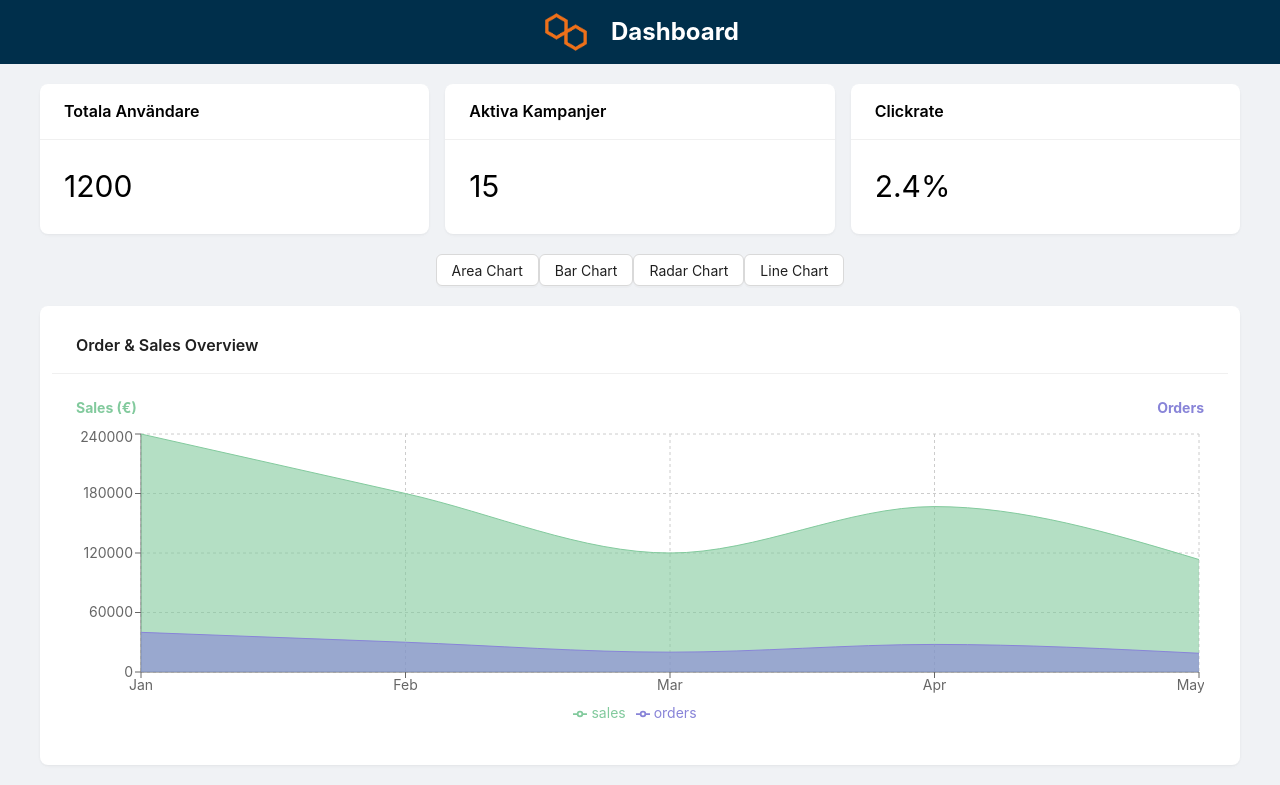
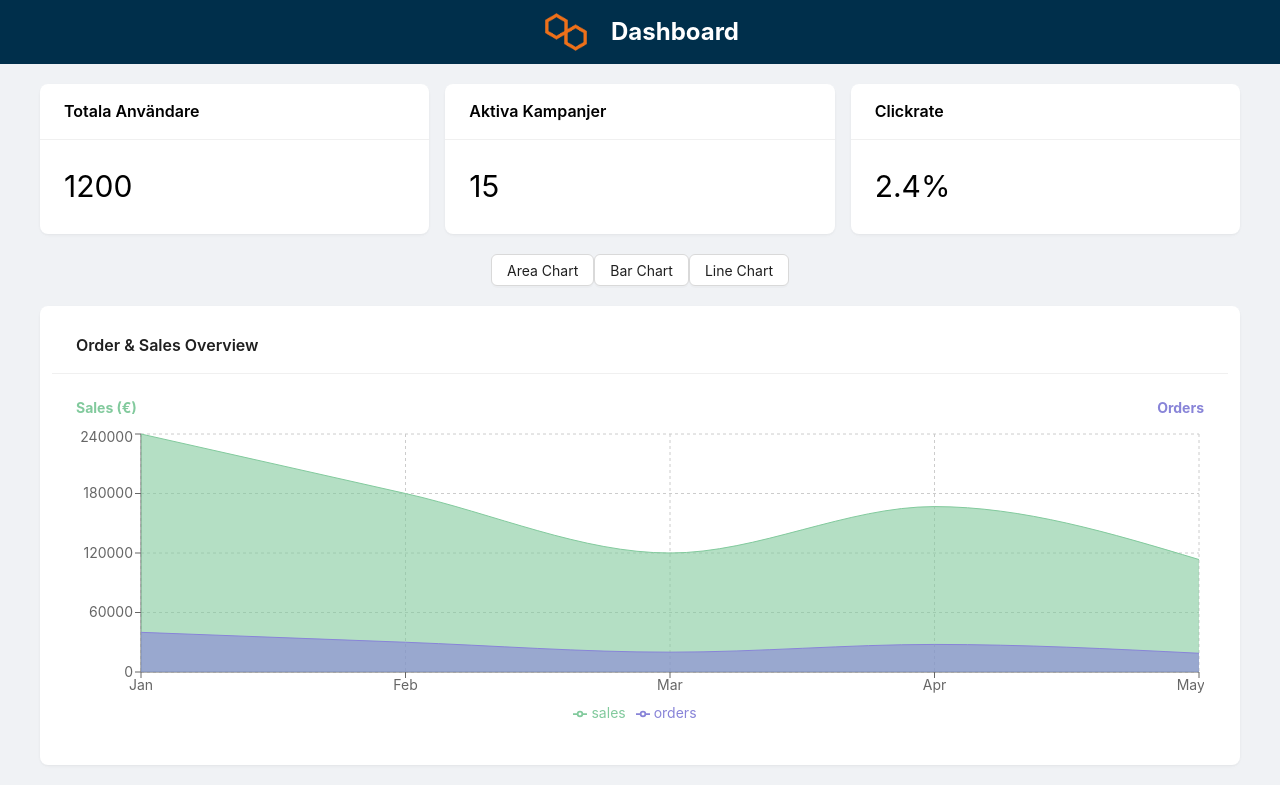
Before and after one commit to samddeveloper/Dashboard, a React (Create React App) app: page /dashboard in a window 1280 px wide. Shown: the top 785 px of the page. Built offline with nearby package versions, Linux system fonts and the light colour scheme.

Commit message:
forgot to delete the radar button component

```diff
--- a/src/pages/Dashboard.js
+++ b/src/pages/Dashboard.js
@@ -269,7 +269,6 @@ const Dashboard = () => {
         >
           <Button onClick={() => setChartType("area")}>Area Chart</Button>
           <Button onClick={() => setChartType("bar")}>Bar Chart</Button>
-          <Button onClick={() => setChartType("radar")}>Radar Chart</Button>
           <Button onClick={() => setChartType("line")}>Line Chart</Button>
         </div>
 
```
